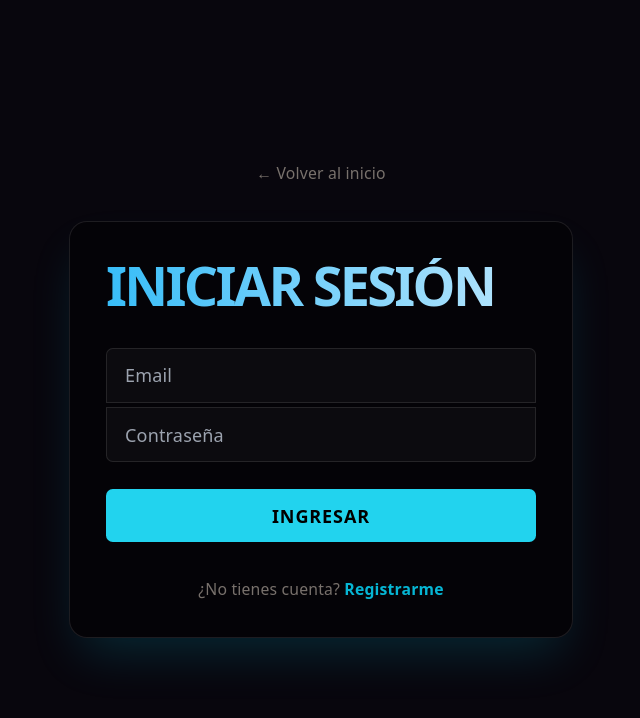
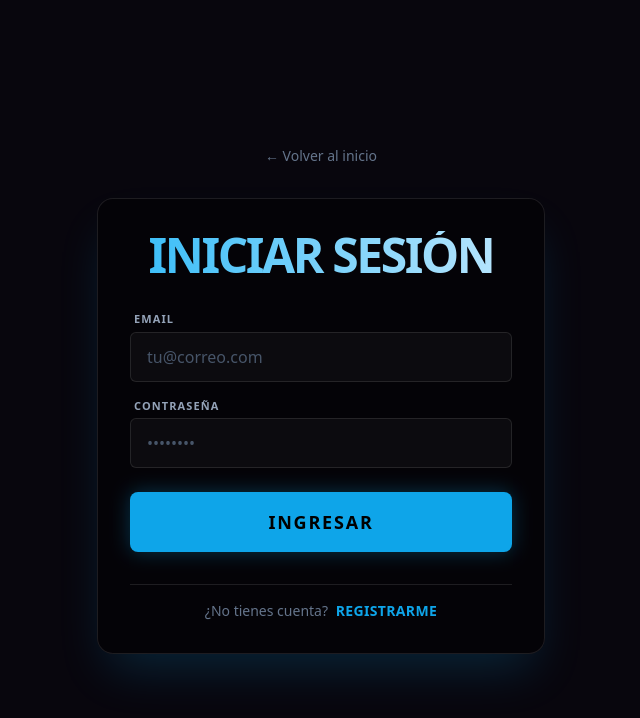
Before and after one commit to mardigitals/front-ovalo-fans, a React (Vite) app: page /login in a window 1280 px wide. Shown: the top 718 px of the page, without its empty margins (319-959 px from the left). Built offline with nearby package versions, Linux system fonts and the light colour scheme.

Commit message:
feat: modo dark por defecto en index.html, index.css estandarizado, y login estilos terminados

```diff
--- a/index.html
+++ b/index.html
@@ -1,5 +1,5 @@
 <!doctype html>
-<html lang="en">
+<html lang="en" class="dark">
   <head>
     <meta charset="UTF-8" />
     <link rel="icon" type="image/svg+xml" href="/favicon.svg" />
--- a/src/index.css
+++ b/src/index.css
@@ -3,7 +3,7 @@
 @tailwind components;
 @tailwind utilities;
 
-/* 2. Las variables de Shadcn (necesarias para que el botón funcione) */
+/* 2. Base y Variables de Shadcn */
 @layer base {
   :root {
     --background: 0 0% 100%;
@@ -49,126 +49,57 @@
     --input: 240 3.7% 15.9%;
     --ring: 240 4.9% 83.9%;
   }
-}
-:root {
-  --text: #C3C3C3;
-  --text-h: #08060d;
-  --bg: #fff;
-  /* --border: #e5e4e7; */
-  --code-bg: #f4f3ec;
-  --accent: #42C6FF;
-  --accent-bg: rgba(66, 198, 255, 0.1);
-  --accent-border: rgba(66, 198, 255, 0.5);
-  --social-bg: rgba(244, 243, 236, 0.5);
-  --shadow:
-    rgba(0, 0, 0, 0.1) 0 10px 15px -3px, rgba(0, 0, 0, 0.05) 0 4px 6px -2px;
 
-  --sans: system-ui, 'Segoe UI', Roboto, sans-serif;
-  --heading: system-ui, 'Segoe UI', Roboto, sans-serif;
-  --mono: ui-monospace, Consolas, monospace;
-
-  font: 18px/145% var(--sans);
-  letter-spacing: 0.18px;
-  color-scheme: light dark;
-  color: var(--text);
-  background: var(--bg);
-  font-synthesis: none;
-  text-rendering: optimizeLegibility;
-  -webkit-font-smoothing: antialiased;
-  -moz-osx-font-smoothing: grayscale;
-
-  @media (max-width: 1024px) {
-    font-size: 16px;
+  /* Reset básico usando Tailwind (Controla el fondo de toda la app) */
+  body {
+    @apply font-sans antialiased min-h-[100svh] flex flex-col m-0
+           /* Modo Claro: Fondo claro, texto oscuro */
+           bg-slate-50 text-slate-900
+           /* Modo Oscuro: El negro institucional */
+           dark:bg-[#08060d] dark:text-slate-300;
   }
 }
 
-@media (prefers-color-scheme: dark) {
-  :root {
-    --text: #C3C3C3;
-    --text-h: #f3f4f6;
-    --bg: #08060d;
-    --border: #2e303a;
-    --code-bg: #1f2028;
-    --accent: #42C6FF;
-    --accent-bg: rgba(66, 198, 255, 0.15);
-    --accent-border: rgba(66, 198, 255, 0.5);
-    --social-bg: rgba(47, 48, 58, 0.5);
-    --shadow:
-      rgba(0, 0, 0, 0.4) 0 10px 15px -3px, rgba(0, 0, 0, 0.25) 0 4px 6px -2px;
+/* 3. Tus Clases Personalizadas (Óvalo Fans Design System) */
+@layer components {
+
+  /* --- TIPOGRAFÍA ESTANDARIZADA --- */
+
+  .title-fan {
+    @apply text-3xl md:text-5xl font-black text-transparent bg-clip-text
+           /* Modo Claro: Un celeste más intenso para que resalte en blanco */
+           bg-gradient-to-r from-sky-600 to-sky-400
+           /* Modo Oscuro: Tu celeste original, más brillante */
+           dark:from-sky-400 dark:to-sky-200
+           tracking-tighter uppercase;
   }
 
-  #social .button-icon {
-    filter: invert(1) brightness(2);
+  .subtitle-fan {
+    @apply text-xl md:text-2xl font-bold text-transparent bg-clip-text
+           bg-gradient-to-r from-sky-600 to-sky-400
+           dark:from-sky-400 dark:to-sky-200
+           tracking-tight;
   }
-}
 
-#root {
-  min-height: 100svh;
-  display: flex;
-  flex-direction: column;
-}
+  .text-fan {
+    @apply text-base md:text-lg leading-relaxed
+           /* Modo Claro: Gris oscuro */
+           text-slate-700
+           /* Modo Oscuro: Gris claro */
+           dark:text-slate-400;
+  }
 
-body {
-  margin: 0;
-  background-color: var(--bg);
-  color: var(--text);
-}
+  /* --- COMPONENTES UI --- */
 
-h1,
-h2 {
-  font-family: var(--heading);
-  font-weight: 500;
-  color: var(--text-h);
-}
-
-h1 {
-  font-size: 56px;
-  letter-spacing: -1.68px;
-  margin: 32px 0;
-}
-h2 {
-  font-size: 24px;
-  line-height: 118%;
-  letter-spacing: -0.24px;
-  margin: 0 0 8px;
-  @media (max-width: 1024px) {
-    font-size: 20px;
-  }
-}
-p {
-  margin: 0;
-}
-
-code,
-.counter {
-  font-family: var(--mono);
-  display: inline-flex;
-  border-radius: 4px;
-  color: var(--text-h);
-}
-
-code {
-  font-size: 15px;
-  line-height: 135%;
-  padding: 4px 8px;
-  background: var(--code-bg);
-}
-
-/* --- CLASES GLOBALES PERSONALIZADAS --- */
-@layer components {
-  /* Efecto Glass (Vidrio) y Neón Blanco combinado para usar en cualquier botón, bloque o enlace */
   .glass-neon-btn {
     @apply transition-all duration-300 border border-transparent;
   }
 
   .glass-neon-btn:hover {
-    /* Fondo tipo vidrio */
     background-color: rgba(255, 255, 255, 0.05);
     backdrop-filter: blur(12px);
     -webkit-backdrop-filter: blur(12px);
     border: 1px solid rgba(255, 255, 255, 0.15);
-
-    /* Letras e iconos en blanco con sombra/resplandor Cyan Neón (#42C6FF) */
     color: #ffffff;
     text-shadow:
       0 0 5px rgba(66, 198, 255, 0.9),
@@ -176,13 +107,22 @@ code {
       0 0 25px rgba(66, 198, 255, 0.4);
     box-shadow: 0 4px 30px rgba(0, 0, 0, 0.1), 0 0 15px rgba(255, 255, 255, 0.05) inset;
   }
-  /* Input base institucional (Celeste/Gris) */
+
   .input-fan {
-    @apply w-full px-4 py-3 border border-white/10 bg-white/[0.03] rounded-md outline-none transition-all duration-200 text-slate-200 placeholder:text-slate-600 focus:border-sky-500 focus:ring-2 focus:ring-sky-500/20;
+    @apply w-full px-4 py-3 rounded-md outline-none transition-all duration-200
+           /* Modo Claro: Fondo blanco, borde gris, texto negro */
+           bg-white border border-slate-300 text-slate-900 placeholder:text-slate-400
+           /* Modo Oscuro: Tu diseño glassmorphism original */
+           dark:bg-white/[0.03] dark:border-white/10 dark:text-slate-200 dark:placeholder:text-slate-600
+           /* Focus (Sirve para ambos) */
+           focus:border-sky-500 focus:ring-2 focus:ring-sky-500/20;
   }
 
-  /* Label para los formularios */
   .label-fan {
-    @apply text-[11px] font-bold text-slate-400 uppercase tracking-widest ml-1 mb-1 block;
+    @apply text-[11px] font-bold uppercase tracking-widest ml-1 mb-1 block
+           /* Modo Claro */
+           text-slate-600
+           /* Modo Oscuro */
+           dark:text-slate-400;
   }
 }
--- a/src/pages/LoginPage.tsx
+++ b/src/pages/LoginPage.tsx
@@ -1,3 +1,67 @@
+// import React, { useState } from 'react';
+// import { useNavigate, Link } from 'react-router-dom';
+// import api from '../api/axios';
+
+// const LoginPage = () => {
+//   const [email, setEmail] = useState('');
+//   const [password, setPassword] = useState('');
+//   const [isLoading, setIsLoading] = useState(false);
+//   const [error, setError] = useState('');
+//   const navigate = useNavigate();
+
+//   const handleSubmit = async (e: React.FormEvent) => {
+//     e.preventDefault();
+//     setIsLoading(true);
+//     setError('');
+
+//     try {
+//       const response = await api.post('/usuario-auth/login', { email, password });
+//       localStorage.setItem('token', response.data.access_token);
+
+//       // 1. Redirigimos al Dashboard tras el éxito
+//       navigate('/dashboard');
+
+//     } catch (err: any) {
+//       const msg = err.response?.data?.message || 'Error de conexión';
+//       setError(Array.isArray(msg) ? msg[0] : msg);
+//     } finally {
+//       setIsLoading(false);
+//     }
+//   };
+
+//   return (
+//     <div className="min-h-screen bg-[#08060d] text-white flex flex-col items-center justify-center p-4">
+//       <Link to="/" className="mb-8 text-stone-500 hover:text-cyan-400 transition-colors text-sm">
+//         ← Volver al inicio
+//       </Link>
+
+//       <div className="w-full max-w-md p-8 space-y-8 bg-black/40 backdrop-blur-xl border border-white/10 rounded-2xl shadow-2xl shadow-cyan-500/20">
+//         <h2 className="text-3xl md:text-5xl font-black text-transparent bg-clip-text bg-gradient-to-r from-sky-400 to-sky-200 tracking-tighter uppercase">Iniciar Sesión</h2>
+
+//         <form className="mt-8 space-y-6" onSubmit={handleSubmit}>
+//           <div className="space-y-1">
+//             <input type="email" required className="w-full px-4 py-3 border border-white/10 bg-white/[0.03] rounded-t-md outline-none focus:ring-2 focus:ring-cyan-500" placeholder="Email" value={email} onChange={(e) => setEmail(e.target.value)} />
+//             <input type="password" required className="w-full px-4 py-3 border border-white/10 bg-white/[0.03] rounded-b-md outline-none focus:ring-2 focus:ring-cyan-500" placeholder="Contraseña" value={password} onChange={(e) => setPassword(e.target.value)} />
+//           </div>
+
+//           {error && <p className="text-sm text-red-500 text-center bg-red-500/10 py-2 rounded border border-red-500/20">{error}</p>}
+
+//           <button type="submit" disabled={isLoading} className="w-full py-3 px-4 font-bold rounded-md text-black bg-cyan-400 hover:bg-cyan-500 transition-all uppercase tracking-wider">
+//             {isLoading ? 'Ingresando...' : 'Ingresar'}
+//           </button>
+//         </form>
+
+//         <div className="text-center">
+//           <p className="text-stone-500 text-sm">
+//             ¿No tienes cuenta? <Link to="/register" className="text-cyan-500 hover:text-cyan-400 font-bold">Registrarme</Link>
+//           </p>
+//         </div>
+//       </div>
+//     </div>
+//   );
+// };
+
+// export default LoginPage;
 import React, { useState } from 'react';
 import { useNavigate, Link } from 'react-router-dom';
 import api from '../api/axios';
@@ -17,10 +81,7 @@ const LoginPage = () => {
     try {
       const response = await api.post('/usuario-auth/login', { email, password });
       localStorage.setItem('token', response.data.access_token);
-
-      // 1. Redirigimos al Dashboard tras el éxito
       navigate('/dashboard');
-
     } catch (err: any) {
       const msg = err.response?.data?.message || 'Error de conexión';
       setError(Array.isArray(msg) ? msg[0] : msg);
@@ -30,30 +91,72 @@ const LoginPage = () => {
   };
 
   return (
-    <div className="min-h-screen bg-[#08060d] text-white flex flex-col items-center justify-center p-4">
-      <Link to="/" className="mb-8 text-stone-500 hover:text-cyan-400 transition-colors text-sm">
+    // 1. Le sacamos el bg-[#08060d] y text-white. Ahora el body de index.css controla el modo Claro/Oscuro automáticamente
+    <div className="min-h-screen flex flex-col items-center justify-center p-4">
+
+      {/* Botón volver */}
+      <Link to="/" className="mb-8 text-slate-500 hover:text-sky-500 transition-colors text-sm font-medium">
         ← Volver al inicio
       </Link>
 
-      <div className="w-full max-w-md p-8 space-y-8 bg-black/40 backdrop-blur-xl border border-white/10 rounded-2xl shadow-2xl shadow-cyan-500/20">
-        <h2 className="text-3xl md:text-5xl font-black text-transparent bg-clip-text bg-gradient-to-r from-sky-400 to-sky-200 tracking-tighter uppercase">Iniciar Sesión</h2>
+      {/* 2. Tarjeta Glass adaptada para Claro y Oscuro */}
+      <div className="w-full max-w-md p-8 space-y-8 bg-white/80 dark:bg-black/40 backdrop-blur-xl border border-slate-200 dark:border-white/10 rounded-2xl shadow-2xl dark:shadow-sky-500/20">
+
+        {/* 3. ¡Mirá qué limpio quedó el título usando title-fan! */}
+        <h2 className="title-fan text-center text-4xl md:text-5xl">
+          Iniciar Sesión
+        </h2>
 
         <form className="mt-8 space-y-6" onSubmit={handleSubmit}>
-          <div className="space-y-1">
-            <input type="email" required className="w-full px-4 py-3 border border-white/10 bg-white/[0.03] rounded-t-md outline-none focus:ring-2 focus:ring-cyan-500" placeholder="Email" value={email} onChange={(e) => setEmail(e.target.value)} />
-            <input type="password" required className="w-full px-4 py-3 border border-white/10 bg-white/[0.03] rounded-b-md outline-none focus:ring-2 focus:ring-cyan-500" placeholder="Contraseña" value={password} onChange={(e) => setPassword(e.target.value)} />
+
+          {/* 4. Inputs usando input-fan. Les puse un gap (space-y-4) para que respiren mejor */}
+          <div className="space-y-4">
+            <div>
+              <label htmlFor="email" className="label-fan">Email</label>
+              <input
+                id="email"
+                type="email"
+                required
+                className="input-fan"
+                placeholder="tu@correo.com"
+                value={email}
+                onChange={(e) => setEmail(e.target.value)}
+              />
+            </div>
+            <div>
+              <label htmlFor="password" className="label-fan">Contraseña</label>
+              <input
+                id="password"
+                type="password"
+                required
+                className="input-fan"
+                placeholder="••••••••"
+                value={password}
+                onChange={(e) => setPassword(e.target.value)}
+              />
+            </div>
           </div>
 
-          {error && <p className="text-sm text-red-500 text-center bg-red-500/10 py-2 rounded border border-red-500/20">{error}</p>}
+          {/* Mensaje de error */}
+          {error && (
+            <p className="text-sm font-bold text-red-500 text-center bg-red-500/10 py-3 rounded-md border border-red-500/20">
+              {error}
+            </p>
+          )}
 
-          <button type="submit" disabled={isLoading} className="w-full py-3 px-4 font-bold rounded-md text-black bg-cyan-400 hover:bg-cyan-500 transition-all uppercase tracking-wider">
+          {/* 5. Botón principal con el estilo Fierrero/Celeste */}
+          <button
+            type="submit"
+            disabled={isLoading}
+            className="w-full py-4 px-6 font-black rounded-lg text-black bg-sky-500 hover:bg-sky-400 shadow-[0_0_20px_rgba(14,165,233,0.3)] hover:shadow-[0_0_30px_rgba(14,165,233,0.6)] transition-all uppercase tracking-widest text-lg disabled:opacity-50 disabled:cursor-not-allowed"
+          >
             {isLoading ? 'Ingresando...' : 'Ingresar'}
           </button>
         </form>
 
-        <div className="text-center">
-          <p className="text-stone-500 text-sm">
-            ¿No tienes cuenta? <Link to="/register" className="text-cyan-500 hover:text-cyan-400 font-bold">Registrarme</Link>
+        <div className="text-center pt-4 border-t border-slate-200 dark:border-white/10">
+          <p className="text-slate-500 text-sm">
+            ¿No tienes cuenta? <Link to="/register" className="text-sky-500 hover:text-sky-400 font-black tracking-wide ml-1">REGISTRARME</Link>
           </p>
         </div>
       </div>
--- a/tailwind.config.js
+++ b/tailwind.config.js
@@ -1,5 +1,6 @@
 /** @type {import('tailwindcss').Config} */
 export default {
+  darkMode: ["class"], // <--- ¡darkmode se activa con la clase "dark" en el elemento raíz!
   content: [
     "./index.html",
     "./src/**/*.{js,ts,jsx,tsx}",
@@ -7,11 +8,11 @@ export default {
   theme: {
     extend: {
       colors: {
-        // Los colores de tu PDF
+        // Los colores de logo oficiales de la marca, que se pueden usar en cualquier parte del proyecto
         institucional: {
           celeste: "#42C6FF",
           gris: "#C3C3C3",
-          oscuro: "#08060d", // El fondo que ya veníamos usando
+          oscuro: "#08060d", //bg
         },
       },
     },
```
